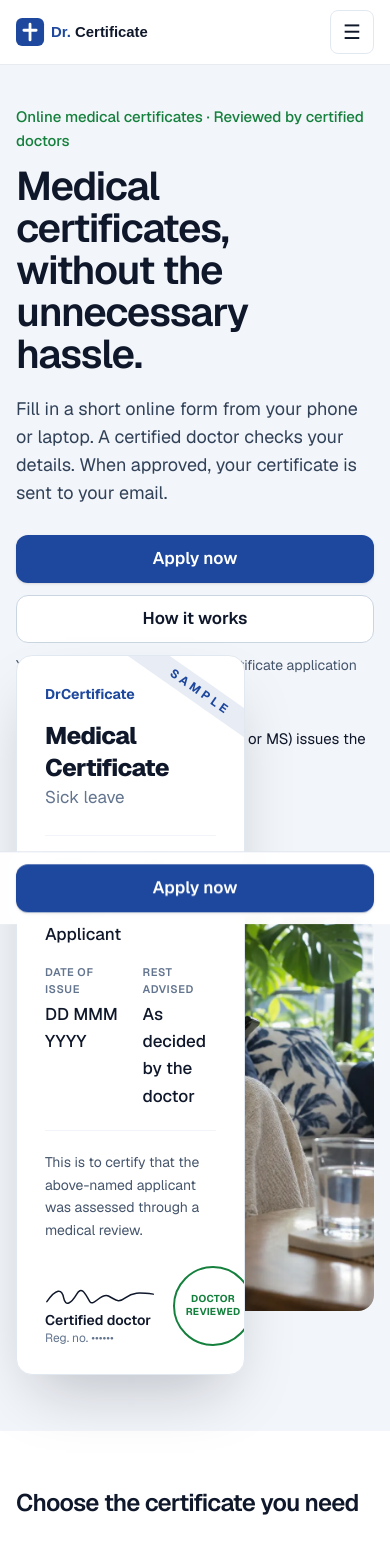
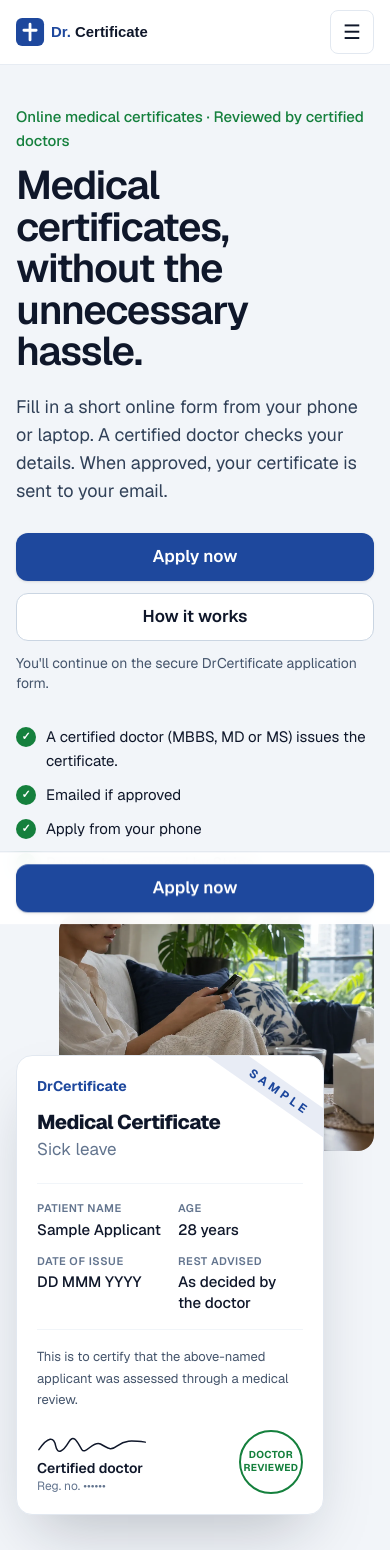
Before and after one commit to Biswajitdash-09/medical_certificate_nextjs_task, a Next.js app: page /dr in a window 390 px wide. Shown: the top 1550 px of the page. Built offline with nearby package versions, Linux system fonts and the light colour scheme.

Commit message:
feat(hero): balanced type, two columns from lg, certificate card stays in flow on smaller screens

```diff
--- a/components/CertificateCard.tsx
+++ b/components/CertificateCard.tsx
@@ -2,32 +2,32 @@ import type { HeroVisual } from "@/brands/types";
 
 type Certificate = Extract<HeroVisual, { kind: "certificate" }>;
 
-// HTML rebuild of dr's live certificate illustration: crisp at any size, no image request, watermark kept for honesty
+// Compact on small screens so field values sit on one line; HTML rebuild of dr's live certificate illustration: crisp at any size, no image request, watermark kept for honesty
 export function CertificateCard({ visual }: { visual: Certificate }) {
   return (
-    <figure aria-label={`${visual.title}, ${visual.type}, illustration`} className="relative mx-auto max-w-md overflow-hidden rounded-2xl border border-slate-200 bg-white p-7 shadow-[0_30px_60px_-20px_rgba(15,23,42,0.25)]">
+    <figure aria-label={`${visual.title}, ${visual.type}, illustration`} className="relative mx-auto max-w-md overflow-hidden rounded-2xl border border-slate-200 bg-white p-5 shadow-[0_30px_60px_-20px_rgba(15,23,42,0.25)] sm:p-7">
       <span aria-hidden="true" className="pointer-events-none absolute right-[-2.5rem] top-6 rotate-[35deg] bg-brand/10 px-12 py-1 text-xs font-bold tracking-[0.3em] text-brand">
         {visual.watermark}
       </span>
       <p className="text-sm font-bold text-brand">{visual.brandLine}</p>
-      <p className="mt-4 text-2xl font-extrabold tracking-tight">{visual.title}</p>
+      <p className="mt-3 text-xl font-extrabold sm:text-2xl tracking-tight">{visual.title}</p>
       <p className="text-slate-500">{visual.type}</p>
-      <dl className="mt-6 grid grid-cols-2 gap-x-6 gap-y-4 border-y border-slate-100 py-5">
+      <dl className="mt-5 grid grid-cols-2 gap-x-4 gap-y-3 border-y border-slate-100 py-4">
         {visual.fields.map((f) => (
           <div key={f.label}>
             <dt className="text-[11px] font-semibold uppercase tracking-wider text-slate-500">{f.label}</dt>
-            <dd className="mt-0.5 font-medium">{f.value}</dd>
+            <dd className="mt-0.5 text-[15px] font-medium leading-snug">{f.value}</dd>
           </div>
         ))}
       </dl>
-      <p className="mt-5 text-sm leading-relaxed text-slate-600">{visual.assessment}</p>
-      <div className="mt-6 flex items-end justify-between gap-4">
+      <p className="mt-4 text-[13px] leading-relaxed sm:text-sm text-slate-600">{visual.assessment}</p>
+      <div className="mt-5 flex items-end justify-between gap-4">
         <div>
           <svg aria-hidden="true" viewBox="0 0 120 28" className="h-7 w-28 text-ink"><path d="M2 20c10-14 16-14 18-4s8 6 14-4 10 2 14 8 12-10 20-6 10 8 18 2 14-6 30-4" fill="none" stroke="currentColor" strokeWidth="1.6" strokeLinecap="round" /></svg>
           <p className="text-sm font-semibold">{visual.signer}</p>
           <p className="text-xs text-slate-500">{visual.reg}</p>
         </div>
-        <span className="grid size-20 shrink-0 place-items-center rounded-full border-2 border-accent text-center text-[10px] font-bold uppercase leading-tight tracking-wide text-accent">
+        <span className="grid size-16 shrink-0 sm:size-20 place-items-center rounded-full border-2 border-accent text-center text-[10px] font-bold uppercase leading-tight tracking-wide text-accent">
           {visual.seal}
         </span>
       </div>
--- a/components/Hero.tsx
+++ b/components/Hero.tsx
@@ -3,22 +3,22 @@ import type { Brand } from "@/brands/types";
 import { CtaLink } from "./CtaLink";
 import { CertificateCard } from "./CertificateCard";
 
-// First screen: the promise, one primary action, and the real thing beside it (certificate or photograph)
+// First screen: the promise, one primary action, and the real thing beside it; two columns only from lg so text and card never get cramped
 export function Hero({ brand }: { brand: Brand }) {
   const { hero } = brand;
   const visual = hero.visual;
   return (
     <section id="top" className="bg-surface" data-enter>
-      <div className="mx-auto grid max-w-6xl gap-10 px-4 pb-14 pt-10 md:min-h-[calc(100svh-4rem)] md:grid-cols-[1.1fr_1fr] md:items-center md:py-16">
+      <div className="mx-auto grid max-w-6xl gap-10 px-4 pb-14 pt-10 sm:pt-14 lg:min-h-[calc(100svh-4rem)] lg:grid-cols-[1.1fr_1fr] lg:items-center lg:gap-14 lg:py-14">
         <div className="enter-1">
           <p className="text-[15px] font-medium text-accent">{hero.eyebrow}</p>
-          <h1 className="mt-3 text-[40px] leading-[1.05] md:text-[64px]">{hero.title}</h1>
-          <p className="mt-5 max-w-xl text-lg text-slate-700">{hero.body}</p>
+          <h1 className="mt-3 max-w-[15ch] text-balance text-[40px] leading-[1.04] sm:text-[52px] xl:text-[60px]">{hero.title}</h1>
+          <p className="mt-5 max-w-[34rem] text-lg text-slate-700">{hero.body}</p>
           <div className="mt-7 flex flex-col gap-3 sm:flex-row">
             <CtaLink brand={brand} id="hero-cta" position="hero" />
             <a href="#how-it-works" className="btn-ghost">How it works</a>
           </div>
-          {/* Says where Apply leads, so landing on the external form is expected, not a surprise */}
+          {/* Says where Apply leads, so the application form is expected, not a surprise */}
           <p className="mt-3 text-sm text-slate-600">{brand.ctaNote}</p>
           <ul className="mt-8 grid gap-2.5 text-[15px] sm:grid-cols-2">
             {hero.bullets.map((b) => (
@@ -29,15 +29,16 @@ export function Hero({ brand }: { brand: Brand }) {
             ))}
           </ul>
         </div>
-        <div className="enter-2">
+        <div className="enter-2 mx-auto w-full max-w-xl lg:max-w-none">
           {visual.kind === "certificate" ? (
             visual.photo ? (
               // The document lies over the corner of a home photo: the product, and the life it fits into
-              <div className="relative pb-16 md:pb-0">
-                <div className="photo-frame aspect-[4/5] w-[88%] ml-auto">
-                  <Image src={visual.photo.src} alt={visual.photo.alt} width={800} height={1000} priority sizes="(max-width: 767px) 85vw, 38vw" className="size-full object-cover" />
+              <div className="relative">
+                <div className="photo-frame ml-auto aspect-[4/3] w-[88%] lg:aspect-[4/5]">
+                  <Image src={visual.photo.src} alt={visual.photo.alt} width={800} height={1000} priority sizes="(max-width: 1023px) 90vw, 40vw" className="size-full object-cover" />
                 </div>
-                <div className="absolute bottom-0 left-0 w-[64%] origin-bottom-left md:-left-6 md:w-[56%]">
+                {/* Below lg the card stays in flow and only overlaps the photo edge, so it can never cover the text above */}
+                <div className="relative -mt-24 w-[86%] sm:-mt-32 sm:w-[64%] lg:absolute lg:bottom-0 lg:-left-6 lg:mt-0 lg:w-[60%]">
                   <CertificateCard visual={visual} />
                 </div>
               </div>
@@ -45,8 +46,8 @@ export function Hero({ brand }: { brand: Brand }) {
               <CertificateCard visual={visual} />
             )
           ) : (
-            <div className="photo-frame aspect-[4/3] md:aspect-[4/5]">
-              <Image src={visual.src} alt={visual.alt} width={visual.width} height={visual.height} priority sizes="(max-width: 767px) 100vw, 45vw" className="size-full object-cover" />
+            <div className="photo-frame aspect-[4/3] lg:aspect-[4/5]">
+              <Image src={visual.src} alt={visual.alt} width={visual.width} height={visual.height} priority sizes="(max-width: 1023px) 90vw, 45vw" className="size-full object-cover" />
             </div>
           )}
         </div>
```
